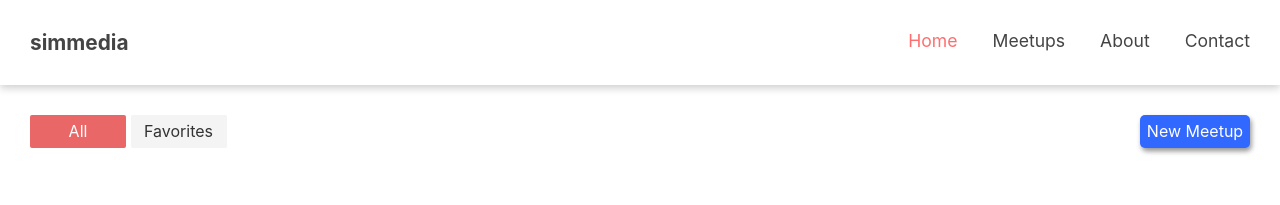
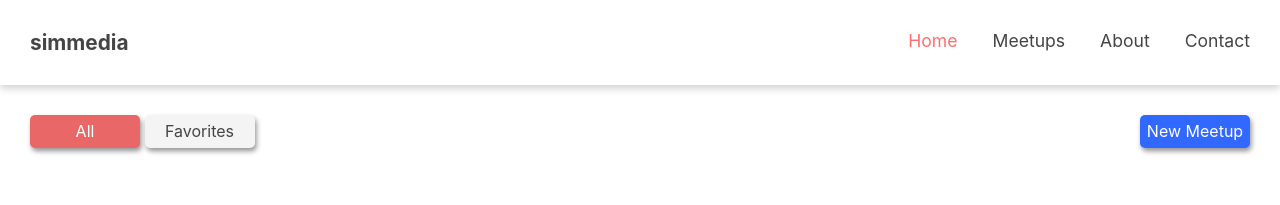
Before and after one commit to simmedia/svelte-app, a Svelte app: page / in a window 1280 px wide. Shown: the top 205 px of the page. Built offline with nearby package versions, Linux system fonts and the light colour scheme.

Commit message:
MeetupFilter buttons styling fixed

```diff
--- a/src/Meetups/MeetupDetail.svelte
+++ b/src/Meetups/MeetupDetail.svelte
@@ -18,6 +18,33 @@
   });
 </script>
 
+<style>
+section {
+  display: flex;
+  padding: 20px;
+}
+
+.content {
+  padding-left: 30px;
+  flex: 50%;
+}
+
+.image {
+  width: 50%;
+  overflow: hidden;
+}
+
+img {
+  width: 100%;
+}
+
+h1,h2,p {
+  margin-bottom: 20px;
+}
+</style>
+
+
+
 <section>
   <div class="image">
     <img src={selectedMeetup.imageUrl} alt={selectedMeetup.title} />
@@ -28,6 +55,6 @@
     <p>{selectedMeetup.description}</p>
     <p>{selectedMeetup.contactEmail}</p>
     <Button mode="btn" caption="Contact" />
-    <Button mode="btn outline" caption="Close" on:click={() => dispatch('close')} />
+    <Button mode="btn outline" caption="Back" on:click={() => dispatch('close')} />
   </div>
 </section>
--- a/src/Meetups/MeetupFilter.svelte
+++ b/src/Meetups/MeetupFilter.svelte
@@ -7,24 +7,43 @@
 </script>
 
 <style>
-  .meetup-filter {
+
+ .btn {
+    cursor: pointer;
+    width: 110px;
+    color: #444444;
+    outline: none;
+    border: none;
+    border-radius: 5px;
+    box-shadow: 0.1rem 0.2rem 0.3rem #969696;
+    transform: translateY(0px);
+    transition: all 0.3s ease;
   }
-
-  button {
-      width: 6rem;
-      border: none;
+  .btn:hover {
+    opacity: 0.7;
   }
-
-  .active {
-      background: #e96767;
-      color: #fff;
+  .btn:active {
+    box-shadow: 0.1rem 0.1rem 0.1rem #969696;
+    transform: translateY(2px);
+  }
+  .outline {
+      border: 1px solid #ccc;
+      background: transparent;
+      color: #444;
+  }
+  .success {
+    background: #71e671;
+  }
+  .error {
+    background: #e96767;
+    color: #ffffff;
   }
 </style>
 
 <div class="meetup-filter">
   <button
     type="button"
-    class:active={selectedButton === 0}
+    class={selectedButton === 0 ? 'btn error' : 'btn'}
     on:click={() => {
       selectedButton = 0;
       dispatch('select', 0);
@@ -33,7 +52,7 @@
   </button>
   <button
     type="button"
-    class:active={selectedButton === 1}
+    class={selectedButton === 1 ? 'btn error' : 'btn'}
     on:click={() => {
       selectedButton = 1;
       dispatch('select', 1);
```
